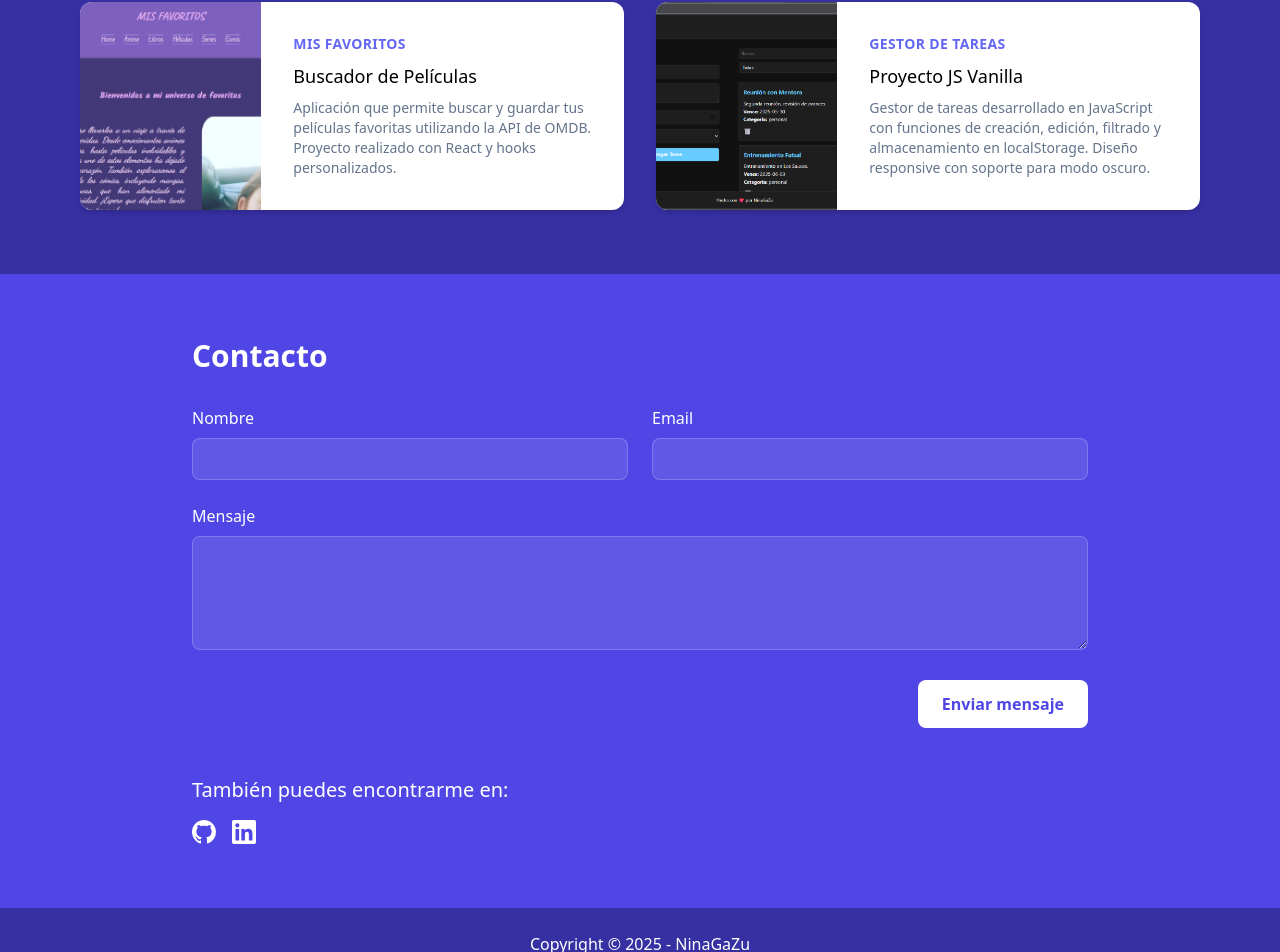
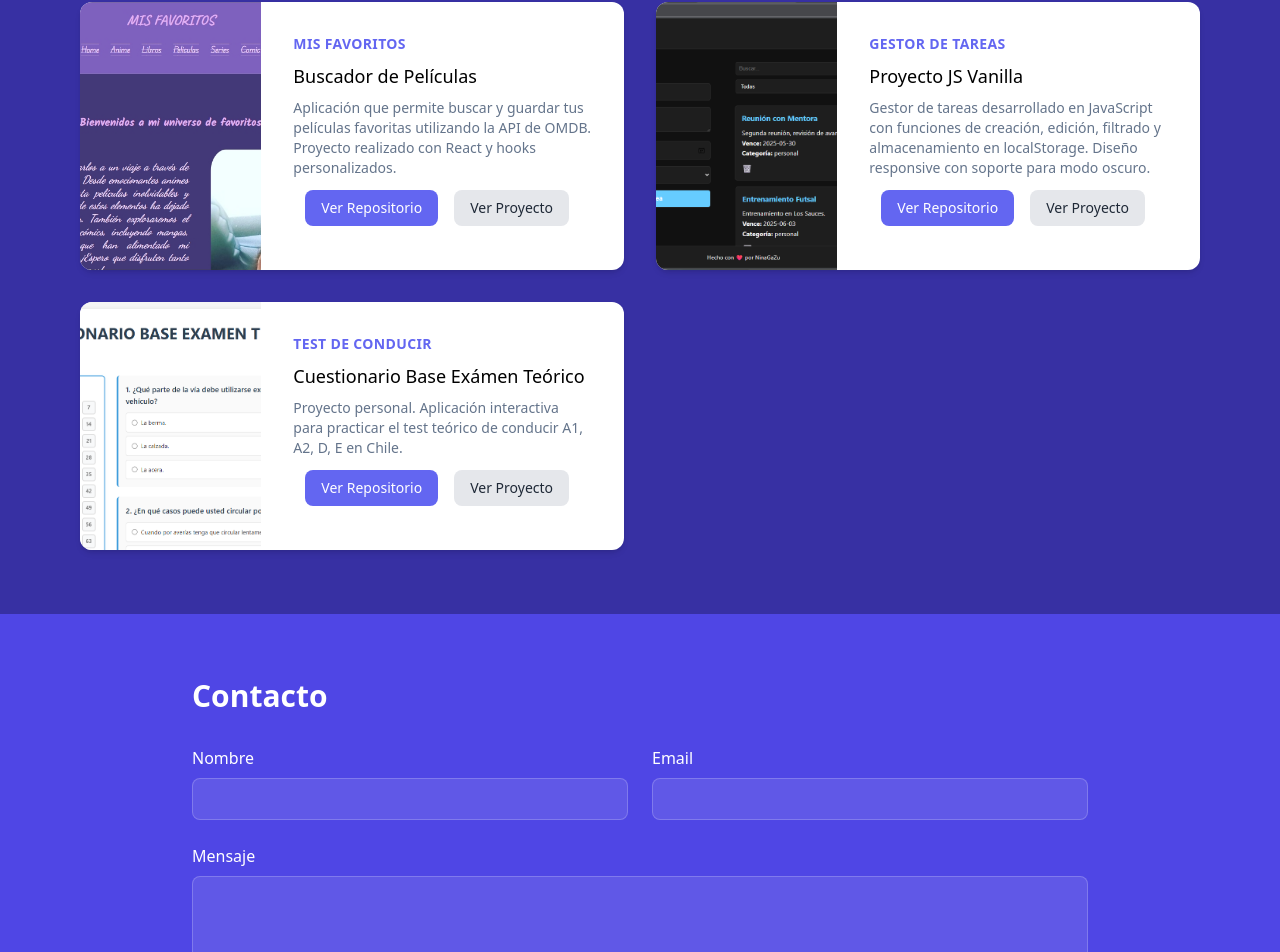
Before and after one commit to NinaGaZu/Portafolio, a React (Vite) app: page / in a window 1280 px wide. Shown: the part 1891-2843 px from the top of the page. Built offline with nearby package versions, Linux system fonts and the light colour scheme.

Commit message:
Projects

```diff
--- a/src/Component/Proyecto.jsx
+++ b/src/Component/Proyecto.jsx
@@ -2,6 +2,7 @@ import Project1Img from '../assets/encriptador.jpeg';
 import Project2Img from '../assets/Challenge Alura Geek.jpeg';
 import Project3Img from '../assets/Mis favoritos.png';
 import Project4Img from '../assets/gestor modo oscuro.png';
+import Project5Img from '../assets/test de conducir.png';
 import { Element } from "react-scroll";
 
 const Proyecto = () => {
@@ -64,9 +65,7 @@ const Proyecto = () => {
                   </div>
                   <h3 className="text-lg font-medium mb-2">E-commerce</h3>
                   <p className="text-slate-500 text-sm">
-                    Proyecto de gestión de productos geek, donde los usuarios
-                    pueden listar, eliminar, registrar y modificar productos
-                    de forma dinámica utilizando HTML, CSS y JavaScript.
+                    Proyecto de gestión de productos geek, donde los usuarios pueden listar, eliminar, registrar y modificar productos de forma dinámica utilizando HTML, CSS y JavaScript.
                   </p>
                   {/* Botones */}
                     <div className="flex gap-4 p-3">
@@ -79,7 +78,7 @@ const Proyecto = () => {
                         Ver Repositorio
                       </a>
                       <a
-                        href="https://challenge-alura-geek-gray-tau.vercel.app/"
+                        href="challenge-alura-geek-gray-tau.vercel.app"
                         target="_blank"
                         rel="noopener noreferrer"
                         className="px-4 py-2 bg-gray-200 text-gray-800 text-sm rounded-lg hover:bg-gray-300 transition"
@@ -105,6 +104,25 @@ const Proyecto = () => {
                   <p className="text-slate-500 text-sm">
                     Aplicación que permite buscar y guardar tus películas favoritas utilizando la API de OMDB. Proyecto realizado con React y hooks personalizados.
                   </p>
+                  {/* Botones */}
+                    <div className="flex gap-4 p-3">
+                      <a
+                        href="https://github.com/NinaGaZu/Mis-favoritos"
+                        target="_blank"
+                        rel="noopener noreferrer"
+                        className="px-4 py-2 bg-indigo-500 text-white text-sm rounded-lg hover:bg-indigo-600 transition"
+                      >
+                        Ver Repositorio
+                      </a>
+                      <a
+                        href="https://mis-favoritos.vercel.app/"
+                        target="_blank"
+                        rel="noopener noreferrer"
+                        className="px-4 py-2 bg-gray-200 text-gray-800 text-sm rounded-lg hover:bg-gray-300 transition"
+                      >
+                        Ver Proyecto
+                      </a>
+                    </div>
                 </div>
               </div>
             </div>
@@ -123,6 +141,62 @@ const Proyecto = () => {
                   <p className="text-slate-500 text-sm">
                     Gestor de tareas desarrollado en JavaScript con funciones de creación, edición, filtrado y almacenamiento en localStorage. Diseño responsive con soporte para modo oscuro.
                   </p>
+                  {/* Botones */}
+                    <div className="flex gap-4 p-3">
+                      <a
+                        href="https://github.com/NinaGaZu/Test-de-conducir"
+                        target="_blank"
+                        rel="noopener noreferrer"
+                        className="px-4 py-2 bg-indigo-500 text-white text-sm rounded-lg hover:bg-indigo-600 transition"
+                      >
+                        Ver Repositorio
+                      </a>
+                      <a
+                        href="https://test-de-conducir.vercel.app/"
+                        target="_blank"
+                        rel="noopener noreferrer"
+                        className="px-4 py-2 bg-gray-200 text-gray-800 text-sm rounded-lg hover:bg-gray-300 transition"
+                      >
+                        Ver Proyecto
+                      </a>
+                    </div>
+                </div>
+              </div>
+            </div>
+
+            {/* Proyecto 5 */}
+            <div className="bg-white rounded-xl shadow-md overflow-hidden transform transition duration-300 hover:scale-105">
+              <div className="flex flex-col md:flex-row">
+                <div className="md:w-1/3 w-full h-48 md:h-auto relative">
+                  <img src={Project5Img} alt="Project5" className="w-full h-full object-cover" />
+                </div>
+                <div className="p-6 md:p-8 flex-1">
+                  <div className="uppercase tracking-wide text-sm text-indigo-500 font-semibold mb-2">
+                    Test de Conducir
+                  </div>
+                  <h3 className="text-lg font-medium mb-2">Cuestionario Base Exámen Teórico</h3>
+                  <p className="text-slate-500 text-sm">
+                   Proyecto personal.  Aplicación interactiva para practicar el test teórico de conducir A1, A2, D, E en Chile.
+                  </p>
+                  {/* Botones */}
+                    <div className="flex gap-4 p-3">
+                      <a
+                        href="https://github.com/NinaGaZu/Gestor-de-tareas"
+                        target="_blank"
+                        rel="noopener noreferrer"
+                        className="px-4 py-2 bg-indigo-500 text-white text-sm rounded-lg hover:bg-indigo-600 transition"
+                      >
+                        Ver Repositorio
+                      </a>
+                      <a
+                        href="gestor-de-tareas-nu.vercel.app"
+                        target="_blank"
+                        rel="noopener noreferrer"
+                        className="px-4 py-2 bg-gray-200 text-gray-800 text-sm rounded-lg hover:bg-gray-300 transition"
+                      >
+                        Ver Proyecto
+                      </a>
+                    </div>
                 </div>
               </div>
             </div>
```
Also changed, not shown: src/assets/test de conducir.png (added).
